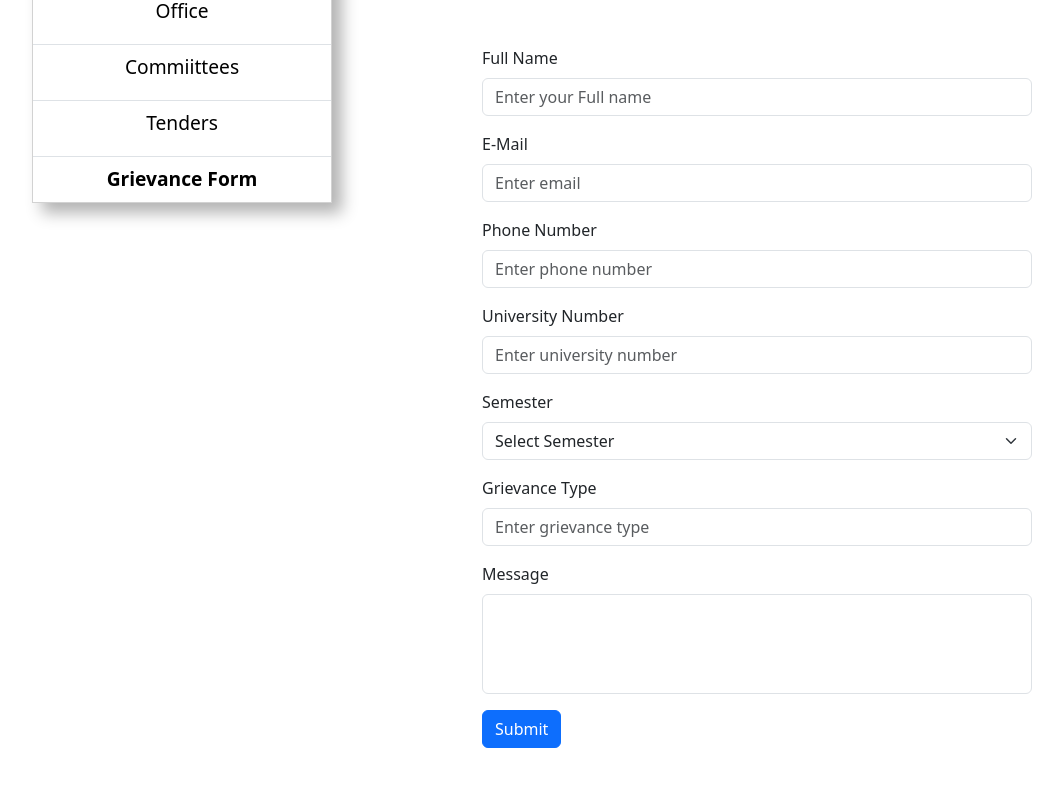
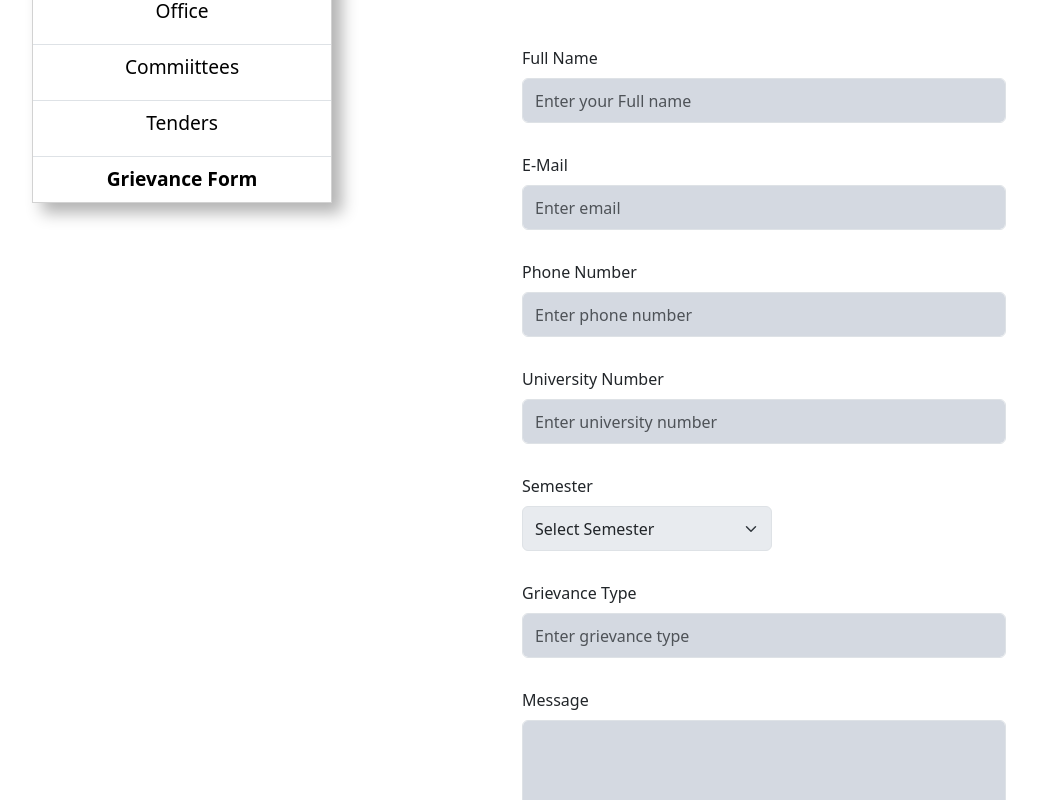
Before and after one commit to ahmad-rk02/Group1_CampusConnect, a React (Vite) app: page /grievanceform in a window 1280 px wide. Shown: the part 360-1160 px from the top of the page, without its empty margins (80-1143 px from the left). Built offline with nearby package versions, Linux system fonts and the light colour scheme; no server answers; a small style sheet from the web is missing.

Commit message:
grievance form done

```diff
--- a/src/Administration/GrievanceForm.css
+++ b/src/Administration/GrievanceForm.css
@@ -79,4 +79,38 @@
 
 .message-box {
     height: 100px;
+    background-color: #102c572d;
+    width: 95%;
 }
+
+.field-name-grivnce{
+    font-weight: 500;
+}
+
+.input-box-grivnce{
+    background-color: #102c572d;
+    width: 95%;
+    height: 45px;
+}
+
+.whole-field-grivnce{
+    margin-left: 40px;
+    margin-top: 30px;
+}
+
+.sem-dd{
+    width: 250px;
+    background-color: #102c5718;
+}
+
+.sub-btn-grivnce{
+    margin-left: 300px;
+    margin-top: 30px;
+    width: 90px;
+    font-weight: 500;
+    background-color: #102c57;
+}
+
+.whole-form-grivnce{
+    /* position: relative; */
+}
--- a/src/Administration/GrievanceForm.jsx
+++ b/src/Administration/GrievanceForm.jsx
@@ -112,57 +112,62 @@ const GrievanceForm = () => {
 
 
             <div className='form-section-grivnce'>
-              <Form onSubmit={handleSubmit}>
-                <Form.Group controlId="formFullName" className="mb-3">
-                  <Form.Label>Full Name</Form.Label>
+              <Form onSubmit={handleSubmit} className='whole-form-grivnce'>
+                <Form.Group controlId="formFullName" className="mb-3 whole-field-grivnce">
+                  <Form.Label className='field-name-grivnce'>Full Name</Form.Label>
                   <Form.Control
                     type="text"
                     name="fullname"
                     value={formData.fullname}
                     onChange={handleChange}
                     placeholder="Enter your Full name"
+                    className='input-box-grivnce'
                   />
                 </Form.Group>
 
-                <Form.Group controlId="formEmail" className="mb-3">
-                  <Form.Label>E-Mail</Form.Label>
+                <Form.Group controlId="formEmail" className="mb-3 whole-field-grivnce">
+                  <Form.Label className='field-name-grivnce'>E-Mail</Form.Label>
                   <Form.Control
                     type="email"
                     name="email"
                     value={formData.email}
                     onChange={handleChange}
                     placeholder="Enter email"
+                    className='input-box-grivnce'
                   />
                 </Form.Group>
 
-                <Form.Group controlId="formPhoneNumber" className="mb-3">
-                  <Form.Label>Phone Number</Form.Label>
+                <Form.Group controlId="formPhoneNumber" className="mb-3 whole-field-grivnce">
+                  <Form.Label className='field-name-grivnce'>Phone Number</Form.Label>
                   <Form.Control
                     type="tel"
                     name="phone"
                     value={formData.phone}
                     onChange={handleChange}
                     placeholder="Enter phone number"
+                    className='input-box-grivnce'
                   />
                 </Form.Group>
 
-                <Form.Group controlId="formUniversityNumber" className="mb-3">
-                  <Form.Label>University Number</Form.Label>
+                <Form.Group controlId="formUniversityNumber" className="mb-3 whole-field-grivnce">
+                  <Form.Label className='field-name-grivnce'>University Number</Form.Label>
                   <Form.Control
                     type="number"
                     name="universityNumber"
                     value={formData.universityNumber}
                     onChange={handleChange}
                     placeholder="Enter university number"
+                    className='input-box-grivnce'
                   />
                 </Form.Group>
 
-                <Form.Group controlId="formSemester" className="mb-3">
-                  <Form.Label>Semester</Form.Label>
+                <Form.Group controlId="formSemester" className="mb-3 whole-field-grivnce">
+                  <Form.Label className='field-name-grivnce'>Semester</Form.Label>
                   <Form.Select
                     name="semester"
                     value={formData.semester}
-                    onChange={handleChange} // Handler to update form data
+                    onChange={handleChange}
+                    className='input-box-grivnce sem-dd'
                   >
                     <option value="">Select Semester</option>
                     <option value="1">Semester 1</option>
@@ -176,19 +181,20 @@ const GrievanceForm = () => {
                   </Form.Select>
                 </Form.Group>
 
-                <Form.Group controlId="formGrievanceType" className="mb-3">
-                  <Form.Label>Grievance Type</Form.Label>
+                <Form.Group controlId="formGrievanceType" className="mb-3 whole-field-grivnce">
+                  <Form.Label className='field-name-grivnce'>Grievance Type</Form.Label>
                   <Form.Control
                     type="text"
                     name="grievanceType"
                     value={formData.grievanceType}
                     onChange={handleChange}
                     placeholder="Enter grievance type"
+                    className='input-box-grivnce'
                   />
                 </Form.Group>
 
-                <Form.Group controlId="formMessage" className="mb-3">
-                  <Form.Label>Message</Form.Label>
+                <Form.Group controlId="formMessage" className="mb-3 whole-field-grivnce">
+                  <Form.Label className='field-name-grivnce'>Message</Form.Label>
                   <Form.Control
                     type="text"
                     name="message"
@@ -197,7 +203,7 @@ const GrievanceForm = () => {
                     className='message-box' />
                 </Form.Group>
 
-                <Button variant="primary" type="submit">
+                <Button variant="primary" type="submit" className='sub-btn-grivnce'>
                   Submit
                 </Button>
               </Form>
--- a/src/components/Navbar.jsx
+++ b/src/components/Navbar.jsx
@@ -59,6 +59,8 @@ function Navbar({ imageSrcPath, navItems }) {
         "PG (M.Tech)": "/pg",
         "Computer Science & Engineering": "/cse",
         "Grievance Form": "/login",
+        "Girl's Hostel": "/girlshostel",
+        "Boy's Hostel": "/boyshostel"
       };
 
       if (typeof subLink === "string") {
```
Also changed, not shown: 1 other file (tests, documents, lock files or other folders).
